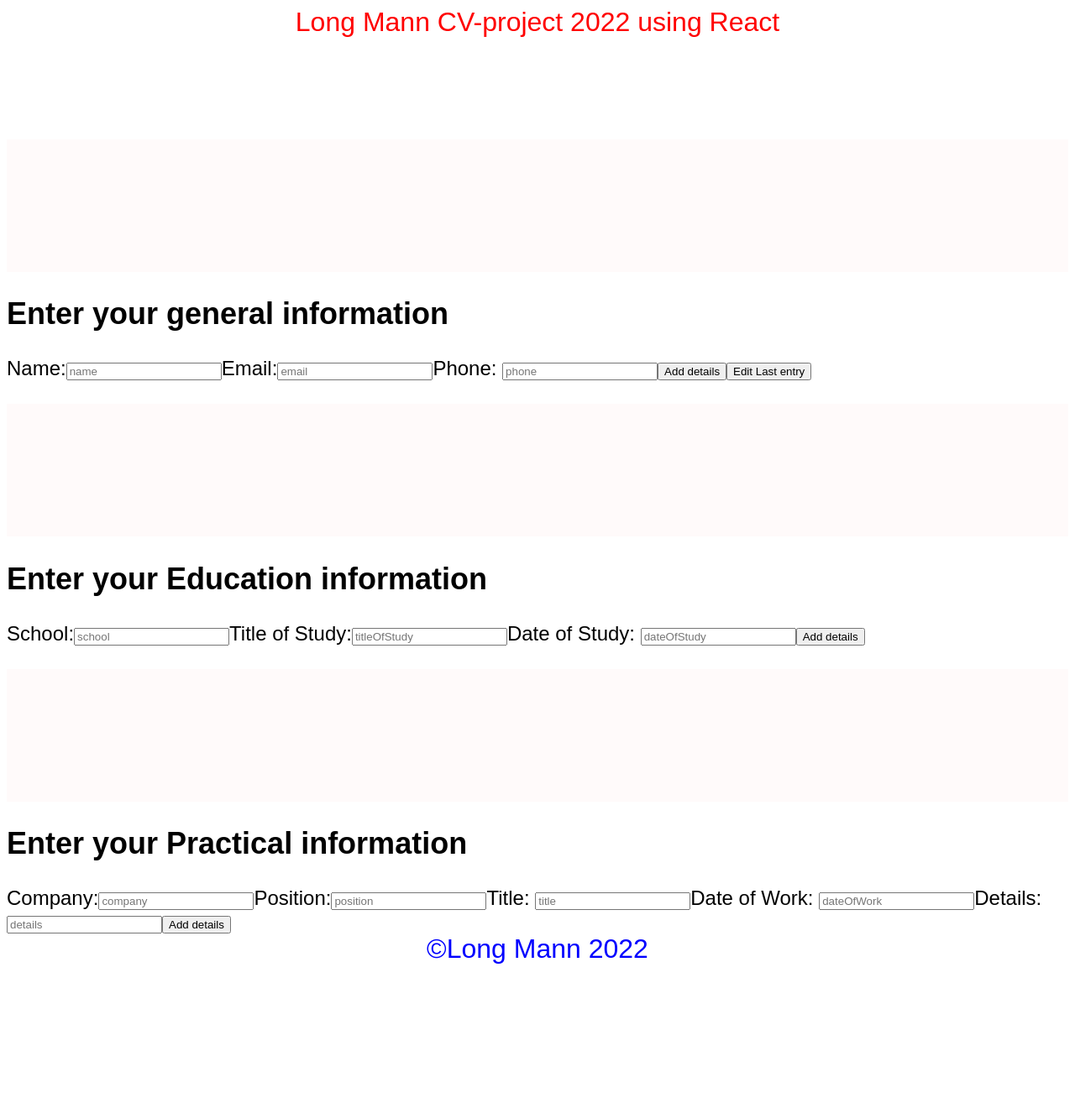
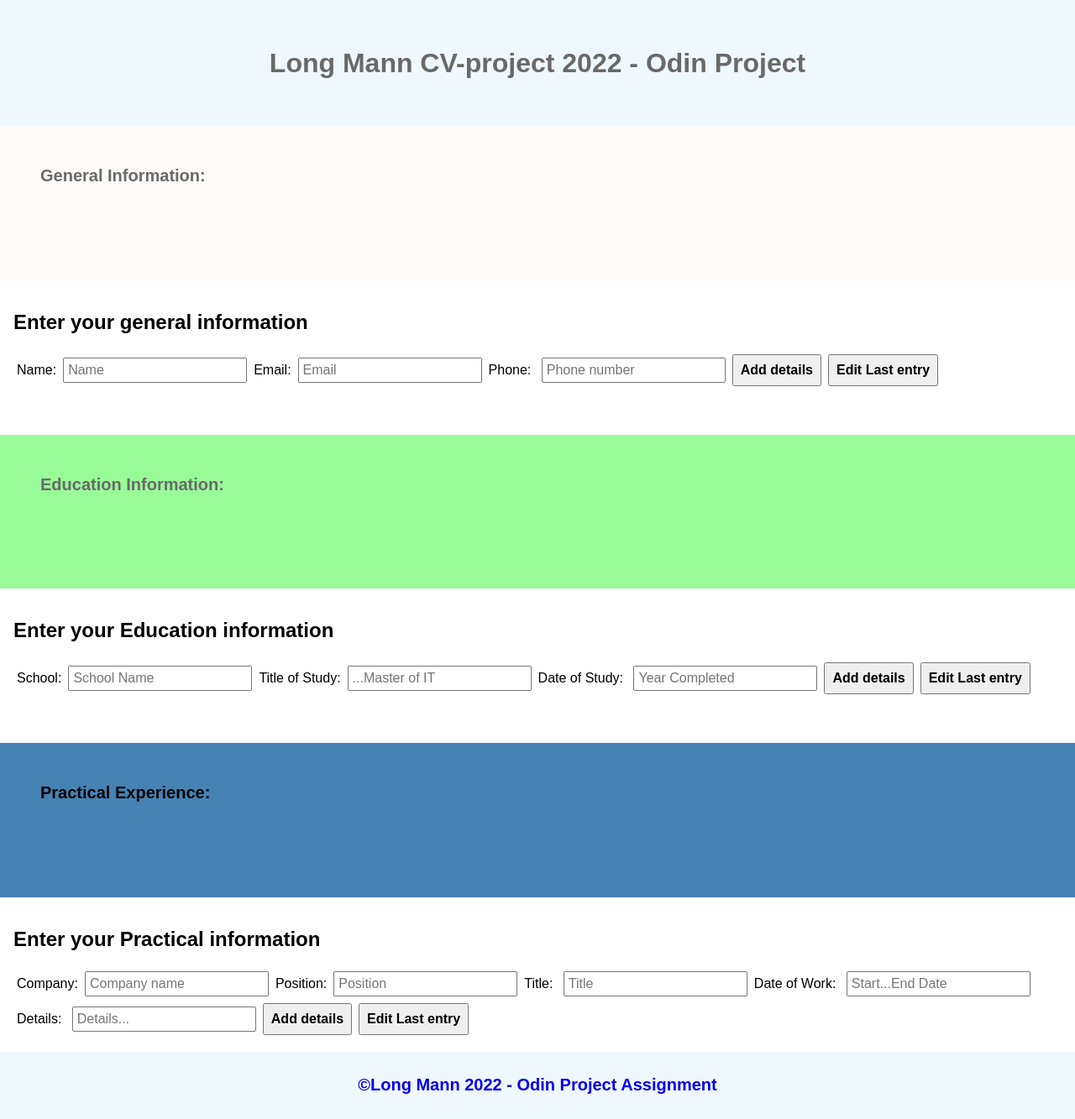
Before and after one commit to Longmann94/cv-project, a React (Create React App) app: page / in a window 1280 px wide. Shown: the whole page at 84% size. Before the commit the page ends 1278 px from the top, so only its background shows below. Built offline with nearby package versions, Linux system fonts and the light colour scheme.

Commit message:
add ability to edit last entry to all section and updated css

```diff
--- a/src/App.js
+++ b/src/App.js
@@ -1,4 +1,4 @@
-import React, { component } from 'react';
+import React from 'react';
 import reactDOM from 'react-dom';
 import General from './components/General';
 import Education from './components/Education';
@@ -52,6 +52,8 @@
    this.handleSubmitPracticalInfo = this.handleSubmitPracticalInfo.bind(this);
 
    this.handleEditLastEntryGeneral = this.handleEditLastEntryGeneral.bind(this);
+   this.handleEditLastEntryEducation = this.handleEditLastEntryEducation.bind(this);
+   this.handleEditLastEntryPractical = this.handleEditLastEntryPractical.bind(this);
   };
 
   handleInputChangeGeneralInfo(values){
@@ -78,7 +80,8 @@
   }
 
   handleEditLastEntryGeneral(){
-    const lastEntry = this.state.generalArr.pop();
+    if(this.state.generalArr.length !== 0){
+      const lastEntry = this.state.generalArr.pop();
 
     this.setState({
       generalArr: this.state.generalArr.slice(0, this.state.generalArr.length),
@@ -89,6 +92,7 @@
         phone: lastEntry.phone,
       }
     });
+  }
   }
 
   handleInputChangeEducationInfo(values){
@@ -105,7 +109,29 @@
   handleSubmitEducationInfo(){
      this.setState({
        educationArr: this.state.educationArr.concat(this.state.educationInfo),
+       educationInfo: {
+         id: uniqid(),
+         school: '',
+         titleOfStudy: '',
+         dateOfStudy: '',
+       },
      });
+  }
+
+  handleEditLastEntryEducation(){
+    if(this.state.educationArr.length !== 0){
+      const lastEntry = this.state.educationArr.pop();
+
+    this.setState({
+      educationArr: this.state.educationArr.slice(0, this.state.educationArr.length),
+      educationInfo: {
+        id: uniqid(),
+        school: lastEntry.school,
+        titleOfStudy: lastEntry.titleOfStudy,
+        dateOfStudy: lastEntry.dateOfStudy,
+      }
+    });
+  }
   }
 
   handleInputChangePracticalInfo(values){
@@ -124,13 +150,39 @@
   handleSubmitPracticalInfo(){
      this.setState({
        practicalArr: this.state.practicalArr.concat(this.state.practicalInfo),
+       practicalInfo: {
+         id: uniqid(),
+         company: '',
+         position: '',
+         title: '',
+         dateOfWork: '',
+         details: '',
+       },
      });
+  }
+
+  handleEditLastEntryPractical(){
+    if(this.state.practicalArr.length !== 0){
+      const lastEntry = this.state.practicalArr.pop();
+
+    this.setState({
+      practicalArr: this.state.practicalArr.slice(0, this.state.practicalArr.length),
+      practicalInfo: {
+        id: uniqid(),
+        company: lastEntry.company,
+        position: lastEntry.position,
+        title: lastEntry.title,
+        dateOfWork: lastEntry.dateOfWork,
+        details: lastEntry.details,
+      }
+    });
+  }
   }
 
 
   render(){
 
-    const { generalArr, generalInfo, lastGeneral, educationArr, educationInfo, practicalArr, practicalInfo } = this.state;
+    const { generalArr, generalInfo, educationArr, educationInfo, practicalArr, practicalInfo } = this.state;
 
     return (
         <div className="main-container">
@@ -140,11 +192,11 @@
           <h2>Enter your general information</h2>
               <Formik
                enableReinitialize = {true}
-              initialValues={{
-                name: generalInfo.email,
+               initialValues={{
+                name: generalInfo.name,
                 email: generalInfo.email,
                 phone: generalInfo.phone,
-              }}
+               }}
               onSubmit={async (values, {resetForm}) => {
                 await this.handleInputChangeGeneralInfo(values);
                 this.handleSubmitGeneralInfo();
@@ -153,13 +205,14 @@
               >
               <Form>
                <label htmlFor="name">Name:</label>
-               <Field id="name" name="name" placeholder="name" />
+               <Field id="name" name="name" placeholder="Name" />
 
                <label htmlFor="email">Email:</label>
-               <Field id="email" name="email" placeholder="email" />
+               <Field id="email" name="email" placeholder="Email" />
 
                 <label htmlFor="phone">Phone: </label>
-                <Field id="phone" name="phone" placeholder="phone" />
+                <Field id="phone" name="phone" placeholder="Phone number" />
+
                 <button type="submit"> Add details</button>
                 <button type="button" onClick={this.handleEditLastEntryGeneral}>Edit Last entry </button>
                </Form>
@@ -169,26 +222,30 @@
           <div className="education-form">
             <h2>Enter your Education information</h2>
                 <Formik
-                initialValues={{
-                  school: '',
-                  titleOfStudy: '',
-                  dateOfStudy: '',
+                  enableReinitialize = {true}
+                  initialValues={{
+                  school: educationInfo.school,
+                  titleOfStudy: educationInfo.titleOfStudy,
+                  dateOfStudy: educationInfo.dateOfStudy,
                 }}
-                onSubmit={async (values) => {
+                onSubmit={async (values, {resetForm}) => {
                   await this.handleInputChangeEducationInfo(values);
                   this.handleSubmitEducationInfo();
+                  resetForm({ values: ''});
                 }}
                 >
                 <Form>
                  <label htmlFor="school">School:</label>
-                 <Field id="school" name="school" placeholder="school" />
+                 <Field id="school" name="school" placeholder="School Name" />
 
                  <label htmlFor="titleOfStudy">Title of Study:</label>
-                 <Field id="titleOfStudy" name="titleOfStudy" placeholder="titleOfStudy" />
+                 <Field id="titleOfStudy" name="titleOfStudy" placeholder="...Master of IT" />
 
                   <label htmlFor="dateOfStudy">Date of Study: </label>
-                  <Field id="dateOfStudy" name="dateOfStudy" placeholder="dateOfStudy" />
+                  <Field id="dateOfStudy" name="dateOfStudy" placeholder="Year Completed" />
+
                   <button type="submit"> Add details</button>
+                  <button type="button" onClick={this.handleEditLastEntryEducation}>Edit Last entry </button>
                  </Form>
                  </Formik>
             </div>
@@ -196,34 +253,38 @@
           <div className="practical-form">
             <h2>Enter your Practical information</h2>
                 <Formik
-                initialValues={{
-                  company: '',
-                  position: '',
-                  title: '',
-                  dateOfWork: '',
-                  details: '',
+                  enableReinitialize = {true}
+                  initialValues={{
+                  company: practicalInfo.company,
+                  position: practicalInfo.position,
+                  title: practicalInfo.title,
+                  dateOfWork: practicalInfo.dateOfWork,
+                  details: practicalInfo.details,
                 }}
-                onSubmit={async (values) => {
+                onSubmit={async (values, {resetForm}) => {
                   await this.handleInputChangePracticalInfo(values);
                   this.handleSubmitPracticalInfo();
+                  resetForm({ values: ''});
                 }}
                 >
                 <Form>
                  <label htmlFor="company">Company:</label>
-                 <Field id="company" name="company" placeholder="company" />
+                 <Field id="company" name="company" placeholder="Company name" />
 
                  <label htmlFor="position">Position:</label>
-                 <Field id="position" name="position" placeholder="position" />
+                 <Field id="position" name="position" placeholder="Position" />
 
                  <label htmlFor="title">Title: </label>
-                 <Field id="title" name="title" placeholder="title" />
+                 <Field id="title" name="title" placeholder="Title" />
 
                   <label htmlFor="dateOfWork">Date of Work: </label>
-                  <Field id="dateOfWork" name="dateOfWork" placeholder="dateOfWork" />
+                  <Field id="dateOfWork" name="dateOfWork" placeholder="Start...End Date" />
 
                   <label htmlFor="details">Details: </label>
-                  <Field id="details" name="details" placeholder="details" />
+                  <Field id="details" name="details" placeholder="Details..." />
+
                   <button type="submit"> Add details</button>
+                  <button type="button" onClick={this.handleEditLastEntryPractical}>Edit Last entry </button>
                  </Form>
                  </Formik>
             </div>
--- a/src/components/Education.js
+++ b/src/components/Education.js
@@ -1,4 +1,4 @@
-import React, { Component } from 'react';
+import React from 'react';
 
 class Education extends React.Component {
   constructor(props) {
@@ -9,14 +9,15 @@
     const educationArr = this.props.educationArr;
     const listItems = educationArr.map((item) =>
       <div className="education-content" key={item.id}>
-      <li> {item.school} </li>
-      <li> {item.titleOfStudy} </li>
-      <li> {item.dateOfStudy} </li>
+      <div className="information-label">School:</div><div className="information-data">{item.school}</div>
+      <div className="information-label">Title of Study:</div><div className="information-data">{item.titleOfStudy}</div>
+      <div className="information-label">Year of Completion:</div><div className="information-data">{item.dateOfStudy}</div>
       </div>
   );
 
     return (
       <div className="education-section">
+      <div className="section-title"> Education Information: </div>
         {listItems}
       </div>
     );
--- a/src/components/Footer.js
+++ b/src/components/Footer.js
@@ -1,4 +1,4 @@
-import React, { Component } from 'react';
+import React from 'react';
 
 class Footer extends React.Component {
   constructor(props) {
@@ -8,7 +8,7 @@
   render() {
     return (
       <div className="footer-container">
-           ©Long Mann 2022
+           <a href="https://github.com/Longmann94"> ©Long Mann 2022 - Odin Project Assignment</a>
       </div>
     );
   }
--- a/src/components/General.js
+++ b/src/components/General.js
@@ -1,4 +1,4 @@
-import React, { Component } from 'react';
+import React from 'react';
 
 class General extends React.Component {
   constructor(props) {
@@ -10,14 +10,15 @@
     const generalArr = this.props.generalArr;
     const listItems = generalArr.map((item) =>
       <div className="general-content" key={item.id}>
-      <li> {item.name} </li>
-      <li> {item.email} </li>
-      <li> {item.phone} </li>
+      <div className="information-label">Name:</div><div className="information-data">{item.name}</div>
+      <div className="information-label">Email:</div><div className="information-data">{item.email}</div>
+      <div className="information-label">Phone:</div><div className="information-data">{item.phone}</div>
       </div>
   );
 
     return (
       <div className="general-section">
+      <div className="section-title"> General Information: </div>
         {listItems}
       </div>
     );
--- a/src/components/Header.js
+++ b/src/components/Header.js
@@ -1,4 +1,4 @@
-import React, { Component } from 'react';
+import React from 'react';
 
 class Header extends React.Component {
   constructor(props) {
@@ -8,7 +8,7 @@
   render() {
     return (
       <div className="header-container">
-      Long Mann CV-project 2022 using React
+      <div className="header-title">Long Mann CV-project 2022 - Odin Project</div>
       </div>
     );
   }
--- a/src/components/Practical.js
+++ b/src/components/Practical.js
@@ -1,4 +1,4 @@
-import React, { Component } from 'react';
+import React from 'react';
 
 class Practical extends React.Component {
   constructor(props) {
@@ -9,16 +9,17 @@
     const practicalArr = this.props.practicalArr;
     const listItems = practicalArr.map((item) =>
       <div className="practical-content" key={item.id}>
-      <li> {item.company} </li>
-      <li> {item.position} </li>
-      <li> {item.title} </li>
-      <li> {item.dateOfWork} </li>
-      <li> {item.details} </li>
+      <div className="information-label">Company name:</div><div className="information-data">{item.company}</div>
+      <div className="information-label">Position:</div><div className="information-data">{item.position}</div>
+      <div className="information-label">Title:</div><div className="information-data">{item.title}</div>
+      <div className="information-label">Date Commenced:</div><div className="information-data">{item.dateOfWork}</div>
+      <div className="information-label">Details: </div><div className="information-data">{item.details}</div>
       </div>
   );
 
     return (
       <div className="practical-section">
+      <div className="section-title"> Practical Experience: </div>
         {listItems}
       </div>
     );
--- a/src/styles/styles.css
+++ b/src/styles/styles.css
@@ -1,53 +1,124 @@
+body{
+  margin: auto;
+}
+
 .main-container{
   font-family: Arial, Helvetica, sans-serif;
   display:grid;
-  grid: repeat(8, 1fr) / 1fr;
+  grid: 150px repeat(6, 1fr) 80px / 1fr;
+}
+
+.main-container label {
+  padding: 0.25rem;
+}
+
+.main-container button {
+  padding: 0.5rem;
+  font-size: 1rem;
+  margin: 0.25rem;
+  font-weight: bold;
+}
+
+.main-container input {
+  padding: 0.25rem;
+  font-size: 1rem;
+  margin: 0.25rem;
 }
 
 .header-container{
-  color: red;
+  background-color: AliceBlue;
+  color: DimGray;
   font-size: 2rem;
+  font-weight: bold;
   text-align: center;
+  padding: 1rem;
+  display: grid;
+  grid: 1fr / 1fr;
+}
+
+.header-title{
+  justify-self: center;
+  align-self: center;
 }
 
 .footer-container{
   color: blue;
-  font-size: 2rem;
+  background-color: AliceBlue;
+  font-weight: bold;
   text-align: center;
+  padding: 1rem;
+  display: grid;
+  grid: 1fr / 1fr;
+}
+
+.footer-container a{
+ text-decoration: none;
+ font-size: 1.25rem;
+ align-self: center;
 }
 
 .general-section{
   background: snow;
+  color: DimGray;
+  padding: 2rem;
 }
 
 .general-content {
-  color: blue;
+  display: grid;
+  grid:  1fr / repeat(2, 1fr);
+  padding: 1rem;
 }
 
 .general-form{
-  font-size: 1.5rem;
+  font-size: 1rem;
+  padding: 1rem;
 }
 
 .education-section{
-  background: snow;
+  background: PaleGreen;
+  color: DimGray;
+  padding: 2rem;
 }
 
 .education-content {
-  color: blue;
+  display: grid;
+  grid: 1fr / repeat(2, 1fr);
+  padding: 1rem;
 }
 
 .education-form{
-  font-size: 1.5rem;
+  font-size: 1rem;
+  padding: 1rem;
 }
 
 .practical-section{
-  background: snow;
+  background: SteelBlue;
+  padding: 2rem;
 }
 
 .practical-content {
-  color: blue;
+  display: grid;
+  grid: 1fr / repeat(2, 1fr);
+  padding: 1rem;
 }
 
 .practical-form{
-  font-size: 1.5rem;
+  font-size: 1rem;
+  padding: 1rem;
 }
+
+.information-label{
+  font-size: 1rem;
+  font-weight: bold;
+  padding: 0.25rem;
+}
+
+.information-data{
+  font-size: 1rem;
+}
+
+.section-title{
+  font-size: 1.25rem;
+  padding: 1rem;
+  font-weight: bold;
+}
```
